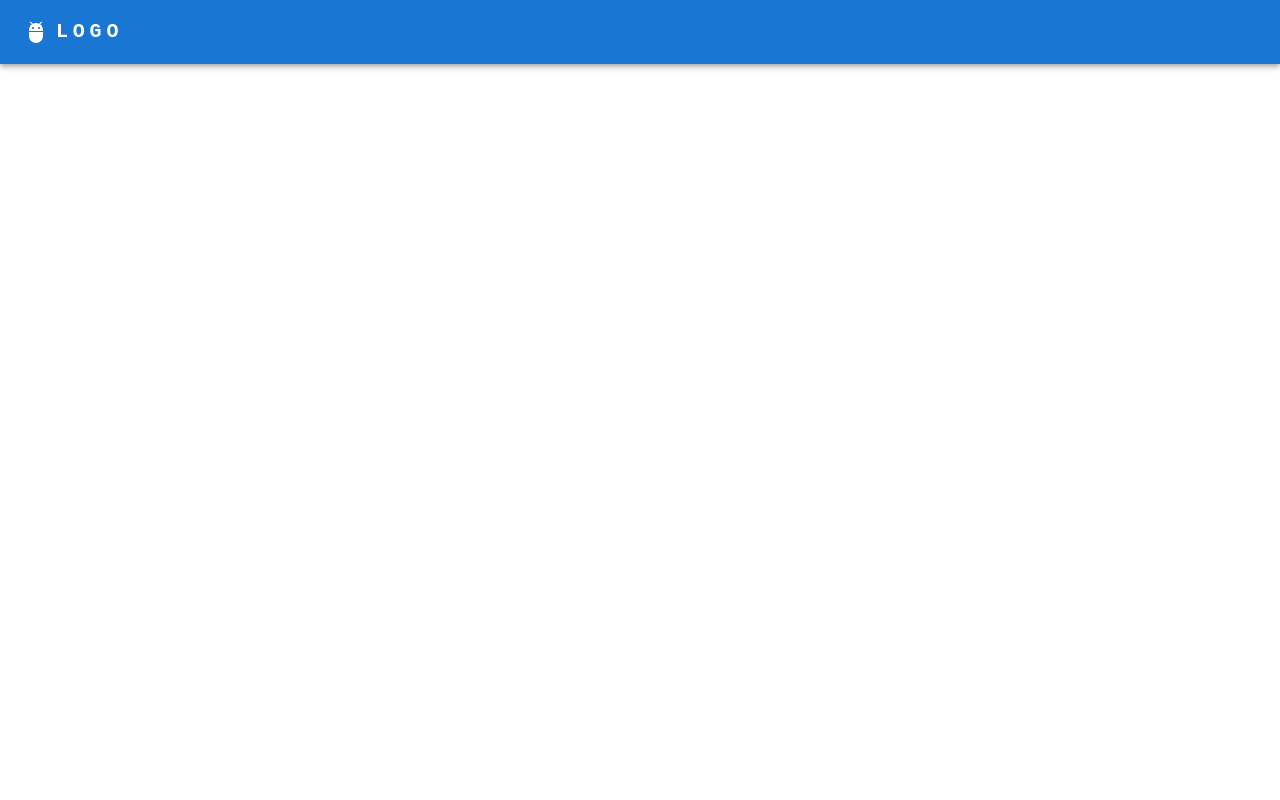
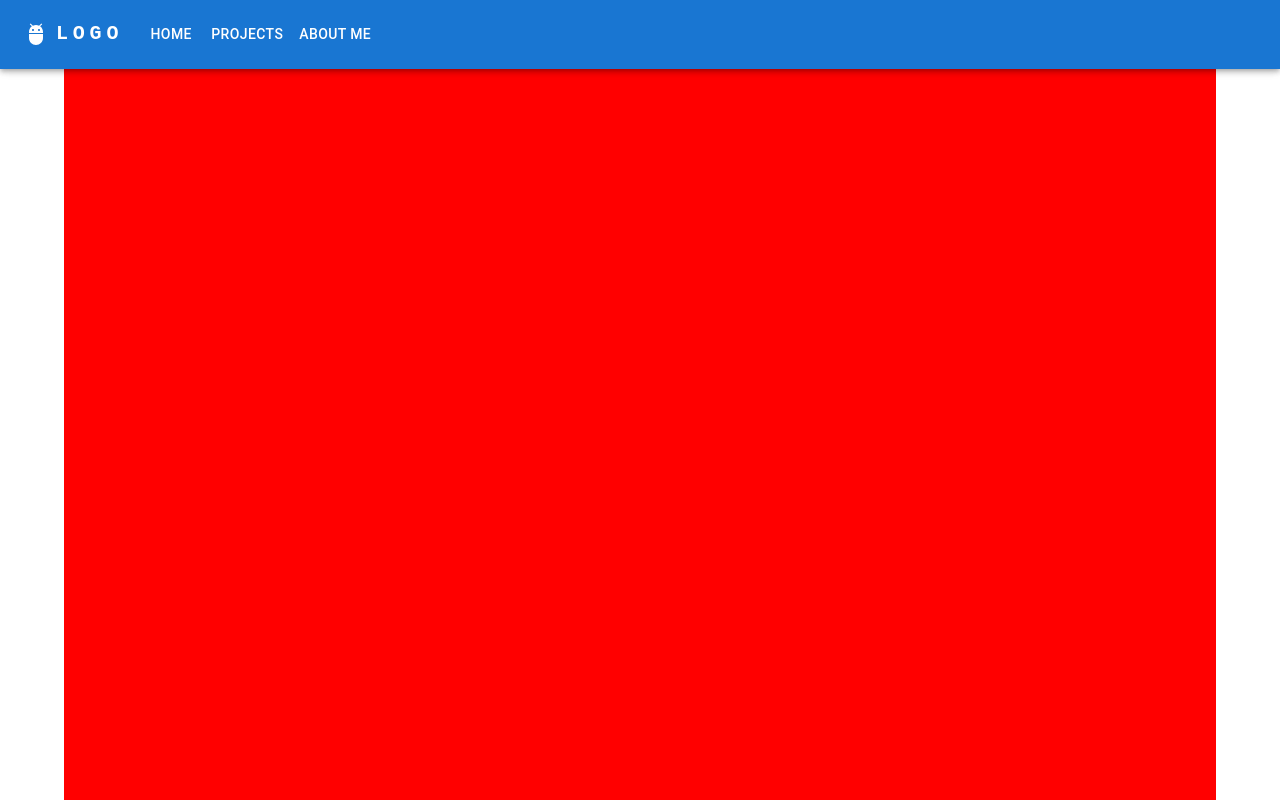
Before and after one commit to allomhg/personal-website, a React (Create React App) app: page / in a window 1280 px wide. Built offline with nearby package versions, Linux system fonts and the light colour scheme.

Commit message:
Finished basics of Navbar. Started Home Page work.

```diff
--- a/src/App.tsx
+++ b/src/App.tsx
@@ -1,14 +1,16 @@
 import React from 'react';
 //import logo from './logo.svg';
 import './App.css';
-//import CssBaseline from '@mui/material/CssBaseline';
+import CssBaseline from '@mui/material/CssBaseline';
 import { Navbar } from './components/Navbar';
+import { Greeting } from './components/Greeting';
 
 function App() {
   return (
     <>
-      {/*<CssBaseline />*/}
-      <Navbar/>
+      <CssBaseline />
+      <Navbar />
+      <Greeting />
     </>
   )
 }
--- /dev/null
+++ b/src/components/Greeting.tsx
@@ -0,0 +1,15 @@
+import { Container, Box } from "@mui/material";
+import Typography from '@mui/material/Typography';
+
+
+export const Greeting = () => {
+    return(
+        <Container fixed>
+            <Box sx={{ bgcolor: 'red', height: '100vh' }}>
+                <Typography>
+                    WHAT AM I DOING
+                </Typography>
+            </Box>
+        </Container>
+    );
+}
--- a/src/components/Navbar.tsx
+++ b/src/components/Navbar.tsx
@@ -1,5 +1,5 @@
 import * as React from 'react';
-import { Box, Container, IconButton } from '@mui/material';
+import { Box, Button, Container, IconButton, Menu, MenuItem } from '@mui/material';
 import { AppBar } from '@mui/material';
 import { Toolbar } from '@mui/material';
 import Typography from '@mui/material/Typography';
@@ -22,15 +22,16 @@ export const Navbar = () => {
 
 
     return (
-            <AppBar position='static'>
+            <AppBar position='fixed'>
                 <Container maxWidth='xl'>
                     <Toolbar disableGutters>
+                        {/* START OF LOGO/TEXT WHEN NOT IN xs MODE */}
                         <AdbIcon  sx={{ display: { xs: 'none', md: 'flex'}, mr: 1 }}/>
                         <Typography
                             variant='h6'
                             noWrap
                             component='a'
-                            href='/'
+                            href=''
                             sx={{
                                 mr: 2,
                                 display: {xs: 'none', md: 'flex'},
@@ -43,7 +44,9 @@ export const Navbar = () => {
                         >
                             LOGO
                         </Typography>
+                        {/* END OF LOGO/TEXT WHEN NOT IN xs MODE */}
 
+                        {/* START OF MENU WHEN IN xs MODE */}
                         <Box sx={{ flexGrow: 1, display: { xs: 'flex', md: 'none'} }}>
                             <IconButton
                                 size='large'
@@ -54,10 +57,69 @@ export const Navbar = () => {
                                 color='inherit'
                             >
                                 <MenuIcon/>
+                            </IconButton>
+                            <Menu
+                            id='menu-appbar'
+                            anchorEl={anchorElNav}
+                            anchorOrigin={{
+                                vertical: 'bottom',
+                                horizontal: 'left',
+                            }}
+                            keepMounted
+                            transformOrigin={{
+                                vertical: 'top',
+                                horizontal: 'left',
+                            }}
+                            open={Boolean(anchorElNav)}
+                            onClose={handleCloseNavMenu}
+                            sx={{
+                                display: { xs: 'block', md: 'none'}
+                            }}
+                            >
+                                {pages.map( (page) => (
+                                    <MenuItem key={page} onClick={handleCloseNavMenu}>
+                                        <Typography textAlign='center'>{page}</Typography>
+                                    </MenuItem>
+                                ))}
+                            </Menu>
+                        </Box>
+                        {/* END OF MENU WHEN IN xs MODE */}
 
-                            </IconButton>
+                        {/* START OF LOGO/TEXT WHEN IN xs MODE */}
+                        <AdbIcon sx={{ display: { xs: 'flex', md: 'none' }, mr: 1}}/>
+                        <Typography
+                            variant='h5'
+                            noWrap
+                            component='a'
+                            href=''
+                            sx={{
+                                mr: 2,
+                                display: { xs: 'flex', md: 'none'},
+                                flexGrow: 1,
+                                fontFamily: 'monospace',
+                                fontWeight: 700,
+                                letterSpacing: '.3rem',
+                                color: 'inherit',
+                                textDecoration: 'none',
+                            }}
+                        >
+                            LOGO
+                        </Typography>
+                        {/* END OF LOGO/TEXT WHEN IN xs MODE */}
 
+                        {/* START OF PAGE BUTTONS */}
+                        <Box sx={{ flexGrow: 1, display: { xs: 'none', md: 'flex'} }}>
+                            {pages.map( (page) => (
+                                <Button
+                                    key={page}
+                                    onClick={handleCloseNavMenu}
+                                    sx={{ my: 2, color: 'white', display: 'block' }}
+                                >
+                                    {page}
+                                </Button>
+                            ))}
                         </Box>
+                        {/* END OF PAGE BUTTONS */}
                     </Toolbar>
                 </Container>
             </AppBar>
```
